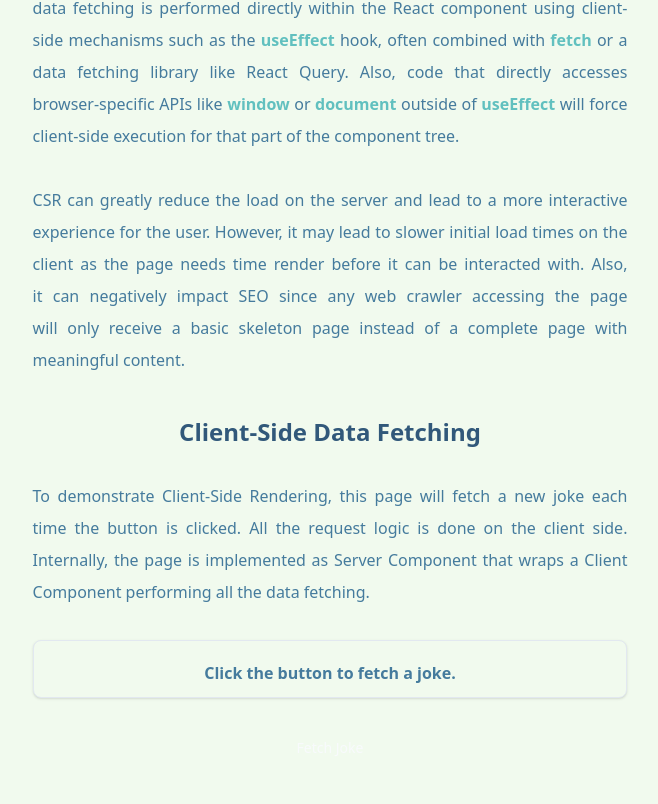
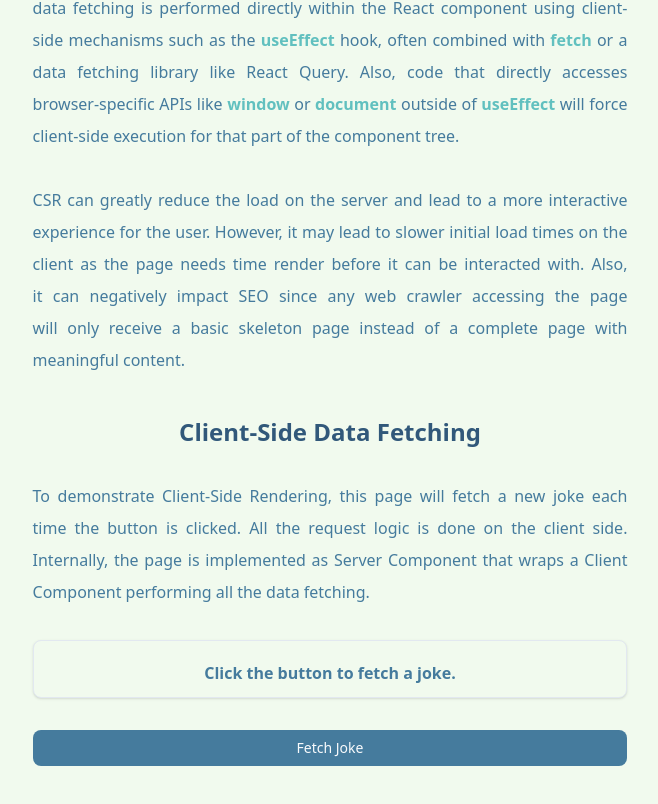
Before and after one commit to cragtok/next_js_features_app, a Next.js app: page /rendering/csr in a window 1280 px wide. Shown: the part 476-1280 px from the top of the page, without its empty margins (310-968 px from the left). Built offline with nearby package versions, Linux system fonts and the light colour scheme; no server answers.

Commit message:
fix: tailwind dynamic styles issue with ButtonWrapper

```diff
--- a/components/general/ButtonWrapper.tsx
+++ b/components/general/ButtonWrapper.tsx
@@ -8,13 +8,30 @@ interface Props extends React.ComponentPropsWithoutRef<"button"> {
     buttonColor?: string;
 }
 
+// Use to deal with Tailwind dynamic color issues which sometimes occur with dynamic class names
+const buttonColorMap: Record<string, { bg: string; hoverBg: string }> = {
+    brand: { bg: "bg-brand-500", hoverBg: "hover:bg-brand-700" },
+    red: { bg: "bg-red-500", hoverBg: "hover:bg-red-700" },
+    blue: { bg: "bg-blue-500", hoverBg: "hover:bg-blue-700" },
+    green: { bg: "bg-green-500", hoverBg: "hover:bg-green-700" },
+    "status-danger": {
+        bg: "bg-status-danger-500",
+        hoverBg: "hover:bg-status-danger-700",
+    },
+    "status-warning": {
+        bg: "bg-status-warning-500",
+        hoverBg: "hover:bg-status-warning-700",
+    },
+};
+
 const ButtonWrapper = ({
     children,
     classNameOverride,
     buttonColor = "brand",
     ...rest
 }: Props) => {
-    const defaultStyles = `bg-${buttonColor}-500 hover:bg-${buttonColor}-700`;
+    const colors = buttonColorMap[buttonColor] || buttonColorMap.brand;
+    const defaultStyles = `${colors.bg} ${colors.hoverBg}`;
     const mergedStyles = cn([defaultStyles, classNameOverride]);
     return (
         <Button className={mergedStyles} {...rest}>
```
